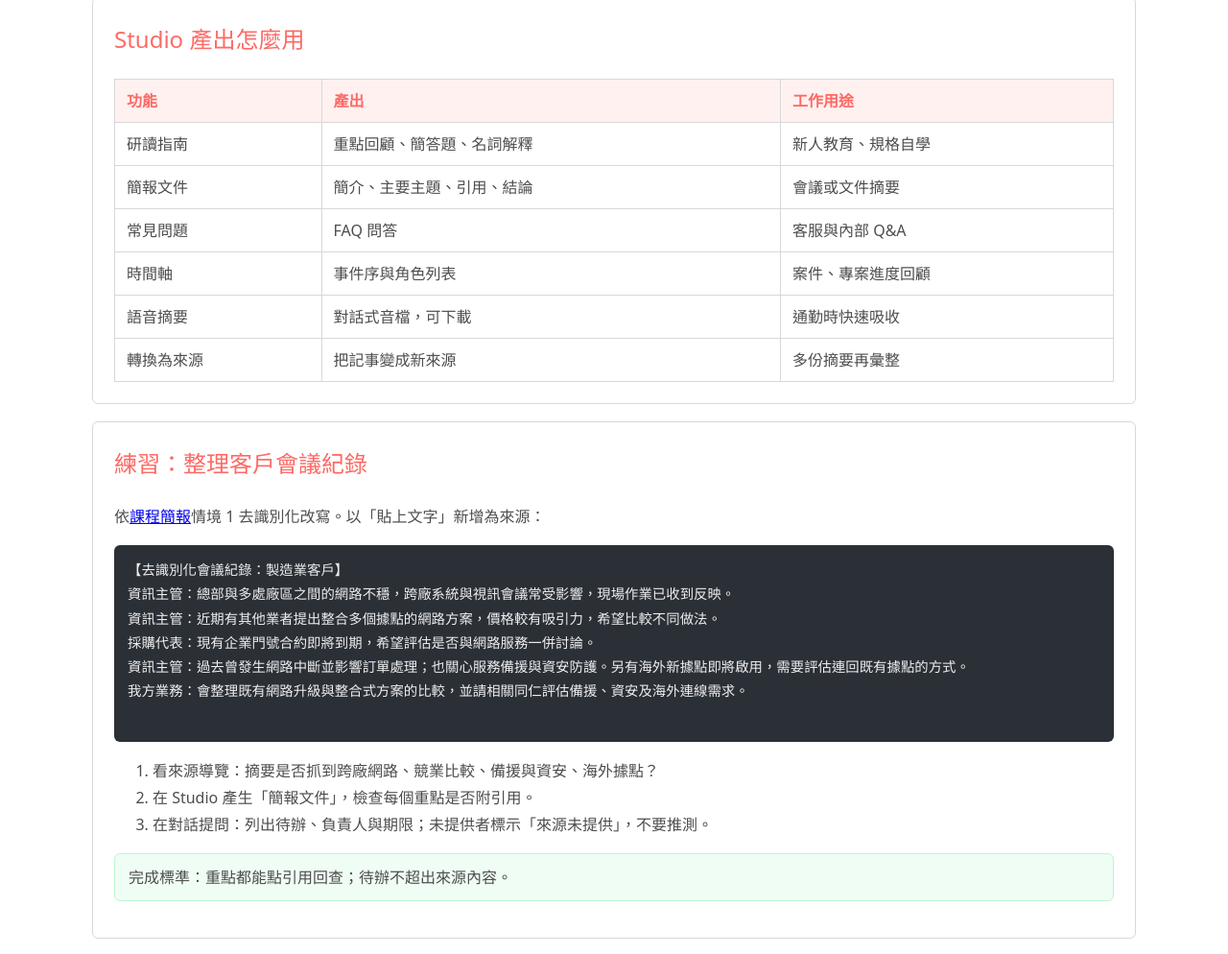
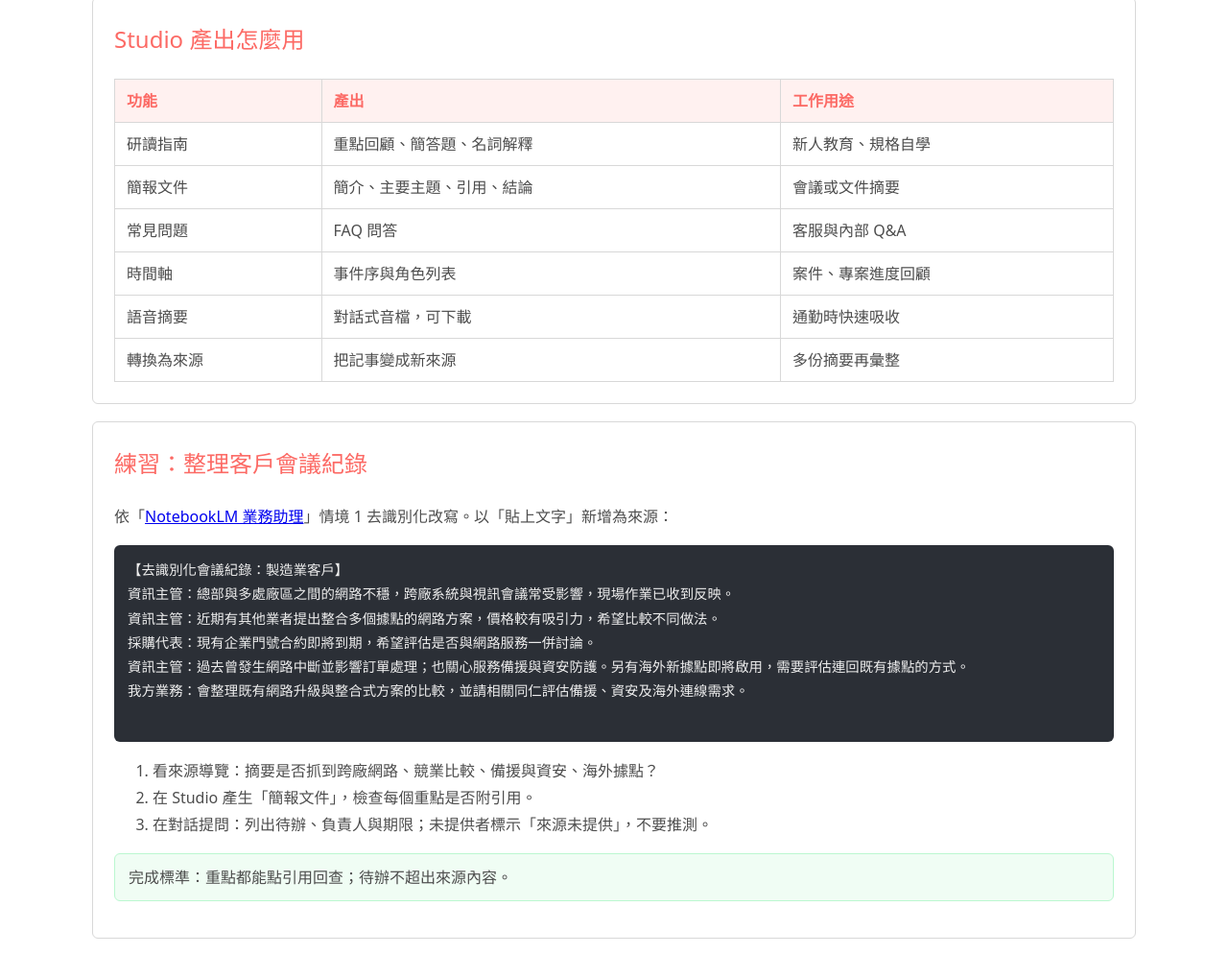
Before and after one commit to FrankHuang0/nextbss, a plain HTML site: page notebooklm-basics.html in a window 1280 px wide. Shown: the part 1659-2653 px from the top of the page at 96% size. Drawn offline with Linux system fonts and the light colour scheme.

Commit message:
content: rename course slides nav label to topic name
Co-authored-by: Copilot App <223556219+Copilot@users.noreply.github.com>

```diff
--- a/assets/nav.js
+++ b/assets/nav.js
@@ -1,5 +1,5 @@
 (function(){
-const P=[["index.html","首頁"],["ai-presentation-workflow.html","簡報工作流"],["notebooklm-ai-training.html","課程簡報"],["notebooklm-basics.html","NotebookLM 入門"],["mobile-order-kb.html","知識庫分享"],["page-spec-reengineering.html","功能逆向"],["practice.html","實作練習"],["quiz.html","小測驗"],["card.html","步驟卡"],["teacher.html","講師流程"],["wrapup.html","課後總結"]];
+const P=[["index.html","首頁"],["ai-presentation-workflow.html","簡報工作流"],["notebooklm-ai-training.html","NotebookLM 業務助理"],["notebooklm-basics.html","NotebookLM 入門"],["mobile-order-kb.html","知識庫分享"],["page-spec-reengineering.html","功能逆向"],["practice.html","實作練習"],["quiz.html","小測驗"],["card.html","步驟卡"],["teacher.html","講師流程"],["wrapup.html","課後總結"]];
 const cur=location.pathname.split('/').pop()||"index.html";
 const n=document.createElement('nav');n.className='top';
 n.innerHTML='<div class="pill"><b>AI 助理</b>'+P.map(([h,t])=>`<a href="${h}"${h===cur?' class="on"':''}>${t}</a>`).join('')+'</div><a class="cta" href="qr.html">📱 QR Code</a>';
--- a/notebooklm-basics.html
+++ b/notebooklm-basics.html
@@ -65,7 +65,7 @@
 
     <section class="card">
       <h2>練習：整理客戶會議紀錄</h2>
-      <p>依<a href="https://frankhuang0.github.io/nextbss/notebooklm-ai-training.html">課程簡報</a>情境 1 去識別化改寫。以「貼上文字」新增為來源：</p>
+      <p>依「<a href="https://frankhuang0.github.io/nextbss/notebooklm-ai-training.html">NotebookLM 業務助理</a>」情境 1 去識別化改寫。以「貼上文字」新增為來源：</p>
       <pre>
 【去識別化會議紀錄：製造業客戶】
 資訊主管：總部與多處廠區之間的網路不穩，跨廠系統與視訊會議常受影響，現場作業已收到反映。
```
Also changed, not shown: index.html (+1 -1 lines), wrapup.html (+1 -1 lines).
